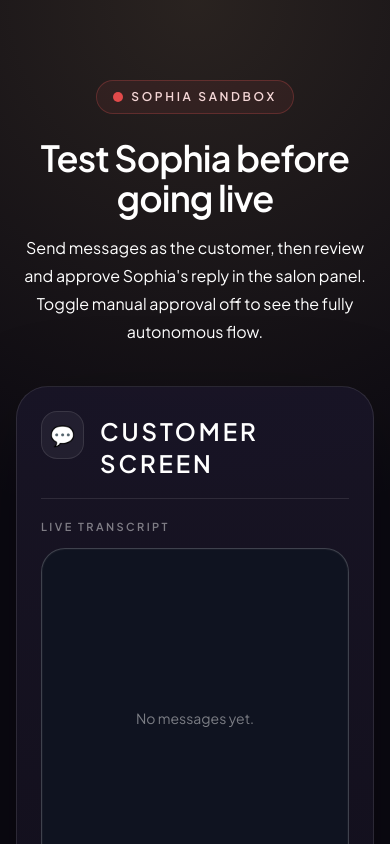
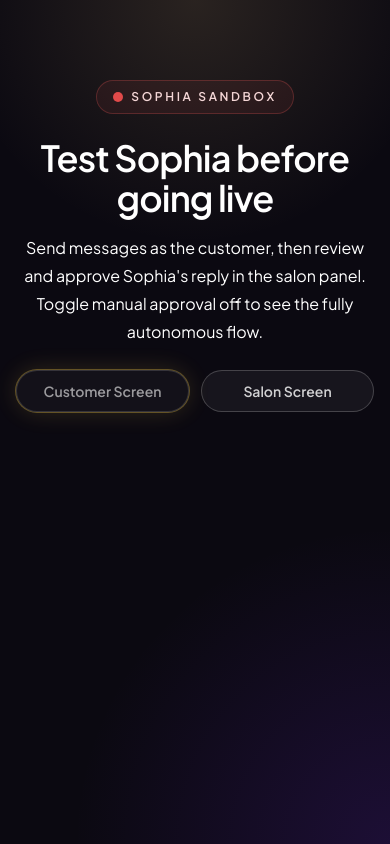
Before and after one commit to EduardP19/resevia-agent, a Next.js app: page /sophia-sandbox in a window 390 px wide. Shown: the top 844 px of the page. Built offline with nearby package versions, Linux system fonts and the light colour scheme.

Commit message:
feat: simplify mobile sandbox panels to collapsible inline views

```diff
--- a/app/test-ui/TestUiPageClient.tsx
+++ b/app/test-ui/TestUiPageClient.tsx
@@ -102,6 +102,8 @@ function IconAlert() {
 export default function TestUiPageClient() {
   const customerScrollRef = useRef<HTMLDivElement>(null);
   const reviewScrollRef = useRef<HTMLDivElement>(null);
+  const customerTranscriptRef = useRef<HTMLDivElement>(null);
+  const reviewTranscriptRef = useRef<HTMLDivElement>(null);
   const isSyncingRef = useRef(false);
   const isExpiringRef = useRef(false);
   const lastSyncedAt = useRef<string | null>(null);
@@ -128,6 +130,7 @@ export default function TestUiPageClient() {
   const [showExpiryWarning, setShowExpiryWarning] = useState(false);
   const [secondsUntilExpiry, setSecondsUntilExpiry] = useState(SESSION_WARNING_SECONDS);
   const [sessionExpired, setSessionExpired] = useState(false);
+  const [mobileScreen, setMobileScreen] = useState<"customer" | "salon" | null>(null);
 
   const hasWaiting = messages.some((message) => message.role === "waiting");
   const customerComposerLocked = sessionExpired || (manualApproval && Boolean(reviewDraft));
@@ -139,6 +142,8 @@ export default function TestUiPageClient() {
   const customerNeedsAction = !sessionExpired && !salonNeedsAction && !loading && !isApproving;
   const customerScreenDisabled = !customerNeedsAction;
   const salonScreenDisabled = !salonNeedsAction;
+  const customerNeedsAttention = customerNeedsAction && !sessionExpired;
+  const salonNeedsAttention = salonNeedsAction && !sessionExpired;
 
   const clearExpiryTimers = useCallback(() => {
     if (warningTimeoutRef.current) {
@@ -304,8 +309,12 @@ export default function TestUiPageClient() {
   }, [manualApproval]);
 
   useEffect(() => {
-    customerScrollRef.current?.scrollIntoView({ behavior: "smooth", block: "end" });
-    reviewScrollRef.current?.scrollIntoView({ behavior: "smooth", block: "end" });
+    if (customerTranscriptRef.current) {
+      customerTranscriptRef.current.scrollTop = customerTranscriptRef.current.scrollHeight;
+    }
+    if (reviewTranscriptRef.current) {
+      reviewTranscriptRef.current.scrollTop = reviewTranscriptRef.current.scrollHeight;
+    }
   }, [messages, reviewFeed, reviewDraft, loading, isApproving]);
 
   useEffect(() => () => clearExpiryTimers(), [clearExpiryTimers]);
@@ -872,11 +881,48 @@ export default function TestUiPageClient() {
           </div>
         ) : null}
 
+        <div className="mt-6 grid grid-cols-2 gap-3 lg:hidden">
+          <button
+            type="button"
+            onClick={() =>
+              setMobileScreen((current) => (current === "customer" ? null : "customer"))
+            }
+            className={cx(
+              "rounded-full border px-4 py-2.5 text-sm font-semibold transition",
+              mobileScreen === "customer"
+                ? "border-[#c9a96e] bg-[#c9a96e]/20 text-[#f7dfb6]"
+                : "border-white/20 bg-white/5 text-white/80",
+              customerNeedsAttention &&
+                "animate-pulse border-amber-300 shadow-[0_0_0_1px_rgba(252,211,77,0.45),0_0_26px_rgba(252,211,77,0.22)]"
+            )}
+          >
+            Customer Screen
+          </button>
+          <button
+            type="button"
+            onClick={() =>
+              setMobileScreen((current) => (current === "salon" ? null : "salon"))
+            }
+            className={cx(
+              "rounded-full border px-4 py-2.5 text-sm font-semibold transition",
+              mobileScreen === "salon"
+                ? "border-[#6f56dd] bg-[#6f56dd]/22 text-[#d9d2ff]"
+                : "border-white/20 bg-white/5 text-white/80",
+              salonNeedsAttention &&
+                "animate-pulse border-emerald-300 shadow-[0_0_0_1px_rgba(110,231,183,0.5),0_0_26px_rgba(52,211,153,0.2)]"
+            )}
+          >
+            Salon Screen
+          </button>
+        </div>
+
         <div className="mt-10 grid gap-6 lg:grid-cols-2 lg:items-start">
           <div
             className={cx(
-              "rounded-[2rem] border border-white/10 bg-[linear-gradient(180deg,rgba(25,21,38,0.95),rgba(18,15,28,0.96))] p-6 text-white shadow-[0_24px_90px_rgba(0,0,0,0.26)] transition duration-200",
-              customerScreenDisabled && "grayscale opacity-45"
+              "relative rounded-[2rem] border border-white/10 bg-[linear-gradient(180deg,rgba(25,21,38,0.98),rgba(18,15,28,1))] p-6 text-white shadow-[0_24px_90px_rgba(0,0,0,0.26)] transition duration-200",
+              customerScreenDisabled && "grayscale opacity-45",
+              mobileScreen === "customer" ? "block" : "hidden",
+              "lg:block"
             )}
           >
             <div className="flex min-h-[112px] items-start justify-between gap-4">
@@ -897,7 +943,10 @@ export default function TestUiPageClient() {
                 Live transcript
               </p>
 
-              <div className="mt-3 h-[340px] space-y-3 overflow-y-auto rounded-[1.5rem] border border-white/20 bg-[#0f1320] p-4 shadow-[inset_0_0_0_1px_rgba(255,255,255,0.03)]">
+              <div
+                ref={customerTranscriptRef}
+                className="mt-3 h-[340px] space-y-3 overflow-y-auto rounded-[1.5rem] border border-white/20 bg-[#0f1320] p-4 shadow-[inset_0_0_0_1px_rgba(255,255,255,0.03)]"
+              >
                 {messages.length === 0 ? (
                   <div className="flex h-full items-center justify-center px-6 text-center text-sm text-white/45">
                     No messages yet.
@@ -1010,7 +1059,9 @@ export default function TestUiPageClient() {
 
           <div
             className={cx(
-              "rounded-[2rem] border border-white/10 bg-[linear-gradient(180deg,rgba(25,21,38,0.95),rgba(18,15,28,0.96))] p-6 text-white shadow-[0_24px_90px_rgba(0,0,0,0.26)] transition duration-200"
+              "relative rounded-[2rem] border border-white/10 bg-[linear-gradient(180deg,rgba(25,21,38,0.98),rgba(18,15,28,1))] p-6 text-white shadow-[0_24px_90px_rgba(0,0,0,0.26)] transition duration-200",
+              mobileScreen === "salon" ? "block" : "hidden",
+              "lg:block"
             )}
           >
             <div className="flex min-h-[112px] items-start justify-between gap-4">
@@ -1064,7 +1115,10 @@ export default function TestUiPageClient() {
                 </div>
               </div>
 
-              <div className="mt-3 h-[340px] space-y-3 overflow-y-auto rounded-[1.5rem] border border-white/20 bg-[#0f1320] p-4 shadow-[inset_0_0_0_1px_rgba(255,255,255,0.03)]">
+              <div
+                ref={reviewTranscriptRef}
+                className="mt-3 h-[340px] space-y-3 overflow-y-auto rounded-[1.5rem] border border-white/20 bg-[#0f1320] p-4 shadow-[inset_0_0_0_1px_rgba(255,255,255,0.03)]"
+              >
                 {reviewFeed.length === 0 ? (
                   <div className="flex h-full items-center justify-center px-6 text-center text-sm text-white/45">
                     No messages yet.
```
